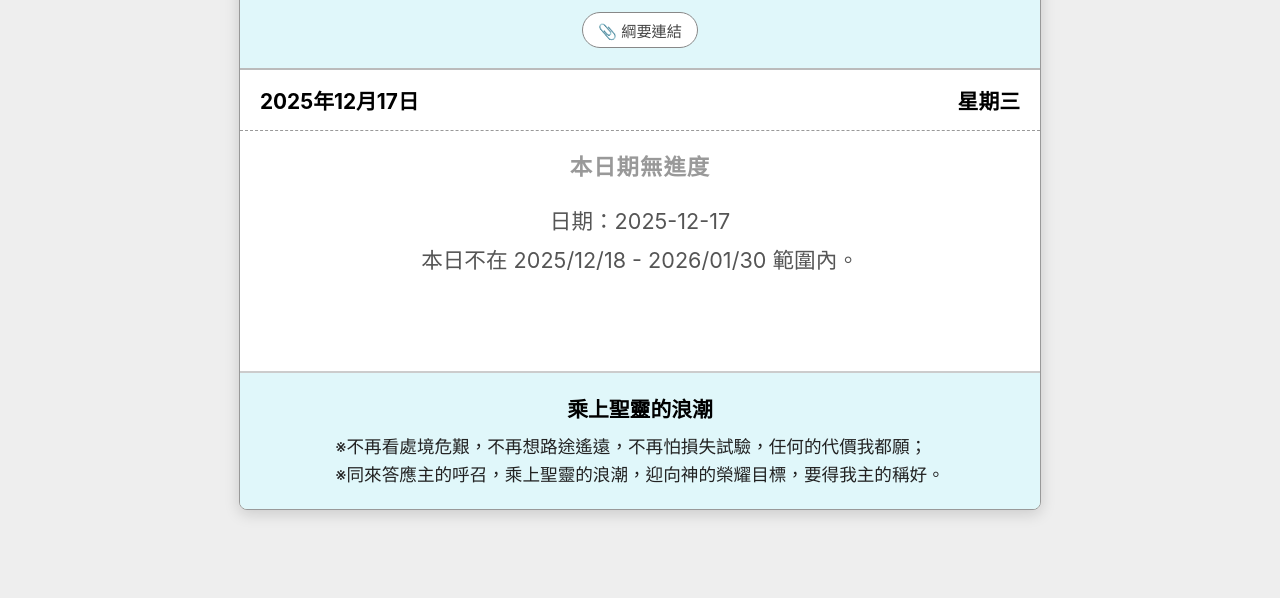
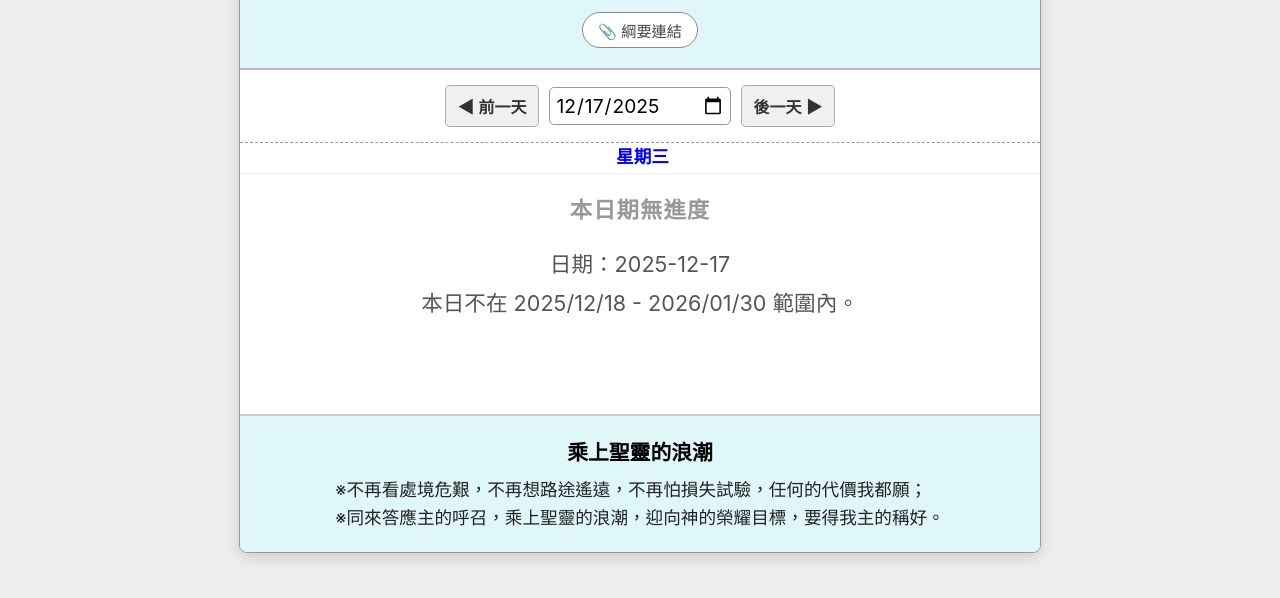
Before and after one commit to lwtlin-sketch/daily-verse, a plain HTML site: page index.html in a window 1280 px wide. Shown: the part 192-790 px from the top of the page. Drawn offline with Linux system fonts and the light colour scheme.

Commit message:
Update index.html

```diff
--- a/index.html
+++ b/index.html
@@ -21,7 +21,7 @@
             display: flex;
             flex-direction: column;
             align-items: center;
-            padding-top: 60px;
+            padding-top: 60px; /* 預留給右上角按鈕的空間 */
         }
 
         .container {
@@ -68,12 +68,12 @@
             margin-bottom: 10px;
         }
 
-        /* PDF 連結按鈕 (素雅風格) */
+        /* PDF 連結按鈕 */
         .pdf-link-btn {
             display: inline-block;
             background-color: #fff;
-            color: #444; /* 深灰色，不刺眼 */
-            border: 1px solid #888; /* 中性灰色邊框 */
+            color: #444;
+            border: 1px solid #888;
             padding: 6px 15px;
             border-radius: 20px;
             text-decoration: none;
@@ -87,17 +87,51 @@
             transform: scale(0.98);
         }
 
-        /* 日期顯示 */
-        .date-display {
-            font-size: 1.3rem;
-            font-weight: bold;
-            padding: 15px 20px;
+        /* --- 新增：日期導航列 --- */
+        .nav-bar {
             display: flex;
-            justify-content: space-between;
+            justify-content: center;
             align-items: center;
+            gap: 10px;
+            padding: 15px 10px;
             background-color: #fff;
             border-bottom: 1px dashed #999;
+        }
+
+        /* 前一天/後一天按鈕 */
+        .nav-btn {
+            background-color: #f0f0f0;
+            border: 1px solid #aaa;
+            border-radius: 5px;
+            padding: 8px 12px;
+            font-size: 1rem;
+            cursor: pointer;
+            font-weight: bold;
+            color: #333;
+            user-select: none;
+        }
+
+        .nav-btn:active {
+            background-color: #ccc;
+        }
+
+        /* 日期選擇器 */
+        input[type="date"] {
+            font-size: 1.2rem;
+            padding: 5px;
+            border: 1px solid #999;
+            border-radius: 5px;
+            background: #fff;
             color: #000;
+            font-family: inherit;
+        }
+
+        /* 星期顯示 */
+        .weekday-display {
+            font-size: 1.1rem;
+            font-weight: bold;
+            color: #0000FF;
+            margin-left: 5px;
         }
 
         /* 內容區域 */
@@ -155,7 +189,7 @@
             line-height: 1.6;
         }
 
-        /* --- 字體放大按鈕 (右上角) --- */
+        /* --- 字體放大按鈕 (右上角固定) --- */
         .font-btn {
             position: fixed;
             top: 10px;
@@ -190,6 +224,22 @@
             }
 
             h1 { font-size: 1.4rem; }
+
+            /* 手機版導航列稍微擠一點沒關係 */
+            .nav-bar {
+                gap: 5px;
+                padding: 10px 5px;
+            }
+
+            .nav-btn {
+                padding: 8px 10px;
+                font-size: 0.9rem;
+            }
+
+            input[type="date"] {
+                font-size: 1rem;
+                width: 130px; /* 限制寬度以免爆版 */
+            }
         }
     </style>
 </head>
@@ -213,10 +263,19 @@
             </a>
         </header>
 
-        <!-- 日期欄位 -->
-        <div class="date-display">
-            <span id="currentDate">載入中...</span>
-            <span id="currentWeekDay"></span>
+        <!-- 日期導航列 -->
+        <div class="nav-bar">
+            <button class="nav-btn" onclick="changeDay(-1)">◀ 前一天</button>
+
+            <!-- 日期選擇器 -->
+            <input type="date" id="datePicker" onchange="onDateSelect()">
+
+            <button class="nav-btn" onclick="changeDay(1)">後一天 ▶</button>
+        </div>
+
+        <!-- 顯示星期 (輔助確認) -->
+        <div style="text-align:center; background:#fff; padding-bottom:5px; border-bottom:1px solid #eee;">
+            <span id="currentWeekDay" class="weekday-display"></span>
         </div>
 
         <!-- 變動內容區域 -->
@@ -235,7 +294,7 @@
     </div>
 
 <script>
-    // 資料庫：完整經節內容
+    // 資料庫
     const db = [
         { date: "2025-12-18", type: "經節", text: "他們進了城，就上了所住的一間樓房，在那裡有彼得、約翰、雅各、安得烈、腓力、多馬、巴多羅買、馬太、亞勒腓的兒子雅各、熱烈派的西門和雅各的兄弟猶大。這些人同著幾個婦人，和耶穌的母親馬利亞，並耶穌的兄弟，都同心合意，堅定持續的禱告。", ref: "(徒一 13-14)" },
         { date: "2025-12-19", type: "經節", text: "五旬節那天到了，門徒都聚集在一處。忽然從天上有響聲下來，好像一陣暴風颳過，充滿了他們所坐的整個屋子。又有舌頭如火焰向他們顯現出來，分開落在他們各人身上，他們就都被聖靈充溢，並且按著那靈所賜的發表，用別種不同的語言說起話來。", ref: "(徒二 1-4)" },
@@ -251,7 +310,7 @@
         { date: "2025-12-29", type: "走上增區增排的路\n確立目標", text: "我們若確立以「增區」為目標，其意義乃是從增多傳福音的人開始，逐步擴展家、排的架構數量，充實生、養、教、建的實行。這代表我們乃是追求扎實、健康的繁殖擴增，並非一時的運動或數字的美化。", ref: "" },
         { date: "2025-12-30", type: "走上增區增排的路\n確立目標", text: "確立增區為目標，是真實在靈中看見「神的祝福就是繁增」、「神的祝福我要接住」及「加深神祝福的水流」後，向著神該有的回應。這也會使我們的召會生活存在「目標感」，而有厲害的翻轉。", ref: "" },
         { date: "2025-12-31", type: "走上增區增排的路\n憑信宣告", text: "「並且照經上所記：『我信，所以我說話；』我們既有這同樣信心的靈，也就信，所以也就說話，」", ref: "(林後四 13)" },
-        // 進入 2026 年 (民國 115 年)
+        // 進入 2026 年
         { date: "2026-01-01", type: "走上增區增排的路\n憑信宣告", text: "在確立以增區為目標時，我們要憑著信心求，一點不疑惑(雅一 6)；相信在人不能，在神凡事都能。(可十 27)；秉持這樣的信念，我們就能「遵命申言」，使氣息「進入骸骨」，成為極大的軍隊，將信心的靈傳輸到區裡的每位聖徒裏面。", ref: "" },
         { date: "2026-01-02", type: "走上增區增排的路\n憑信宣告", text: "此外，我們還要抓住各種機會「憑信大膽地宣告」，一面向自己說，另一面也「吩咐」主成就祂手的工作 (賽四五 11) ，好使我們的宣告能得著應驗！", ref: "" },
         { date: "2026-01-03", type: "走上增區增排的路\n檢核現況", text: "「目標」與「現況」的差距，就是我們該突破的地方，也是經歷神大能作為的機會，所以我們需要務實的檢核小區現況。切莫因為當前光景不佳而拒絕確立目標，屬靈的事「不怕慢，只怕站」。", ref: "" },
@@ -284,6 +343,9 @@
         { date: "2026-01-30", type: "走上增區增排的路\n得著獎賞", text: "(二) 成功增排增區的過程，促使我們過神人的生活並照著神牧養，好被高峰的真理所構成，帶進新的復興，幫助我們能達於錫安。", ref: "" }
     ];
 
+    // 目前顯示的日期物件 (預設今天)
+    let currentDisplayDate = new Date();
+
     // 字體放大功能邏輯
     let currentFontSizeState = 0;
     const fontStates = [
@@ -300,23 +362,23 @@
         document.getElementById('fontToggleBtn').textContent = newState.label;
     }
 
+    // 更新網頁內容
     function updateContent() {
-        const options = { year: 'numeric', month: 'long', day: 'numeric', timeZone: 'Asia/Taipei' };
+        // 更新顯示文字 (星期)
         const weekDayOptions = { weekday: 'long', timeZone: 'Asia/Taipei' };
-
-        const targetDateObj = new Date();
-
-        const dateStr = targetDateObj.toLocaleDateString('zh-TW', options);
-        const weekDayStr = targetDateObj.toLocaleDateString('zh-TW', weekDayOptions);
-
-        document.getElementById('currentDate').textContent = dateStr;
+        const weekDayStr = currentDisplayDate.toLocaleDateString('zh-TW', weekDayOptions);
         document.getElementById('currentWeekDay').textContent = weekDayStr;
 
-        const y = targetDateObj.getFullYear();
-        const m = String(targetDateObj.getMonth() + 1).padStart(2, '0');
-        const d = String(targetDateObj.getDate()).padStart(2, '0');
+        // 更新日期選擇器的值 (YYYY-MM-DD)
+        const y = currentDisplayDate.getFullYear();
+        const m = String(currentDisplayDate.getMonth() + 1).padStart(2, '0');
+        const d = String(currentDisplayDate.getDate()).padStart(2, '0');
         const searchKey = `${y}-${m}-${d}`;
 
+        // 設定 input value (讓它跟著變)
+        document.getElementById('datePicker').value = searchKey;
+
+        // 搜尋資料庫
         const result = db.find(item => item.date === searchKey);
         const contentBox = document.getElementById('dailyContent');
 
@@ -337,6 +399,28 @@
         }
     }
 
+    // 當使用者手動選取日期時
+    function onDateSelect() {
+        const picker = document.getElementById('datePicker');
+        if(picker.value) {
+            // 解析 YYYY-MM-DD
+            // 注意：直接 new Date("2025-12-18") 可能是 UTC，導致時區偏差
+            // 使用 split 自行組裝最保險
+            const [y, m, d] = picker.value.split('-').map(Number);
+            // 設定新的日期
+            currentDisplayDate = new Date(y, m - 1, d);
+            updateContent();
+        }
+    }
+
+    // 切換前後一天 (offset = -1 or 1)
+    function changeDay(offset) {
+        // 增加或減少天數
+        currentDisplayDate.setDate(currentDisplayDate.getDate() + offset);
+        updateContent();
+    }
+
+    // 初始化
     document.addEventListener('DOMContentLoaded', () => {
         updateContent();
     });
```
